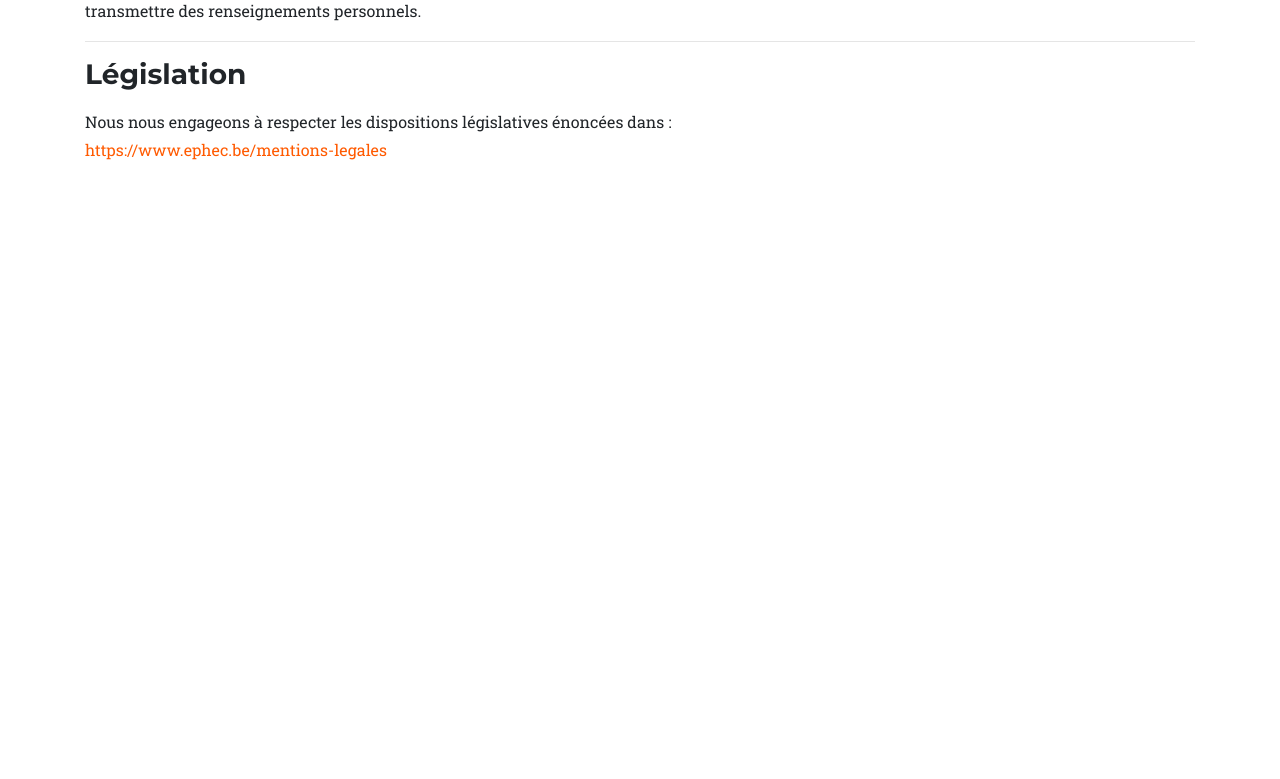
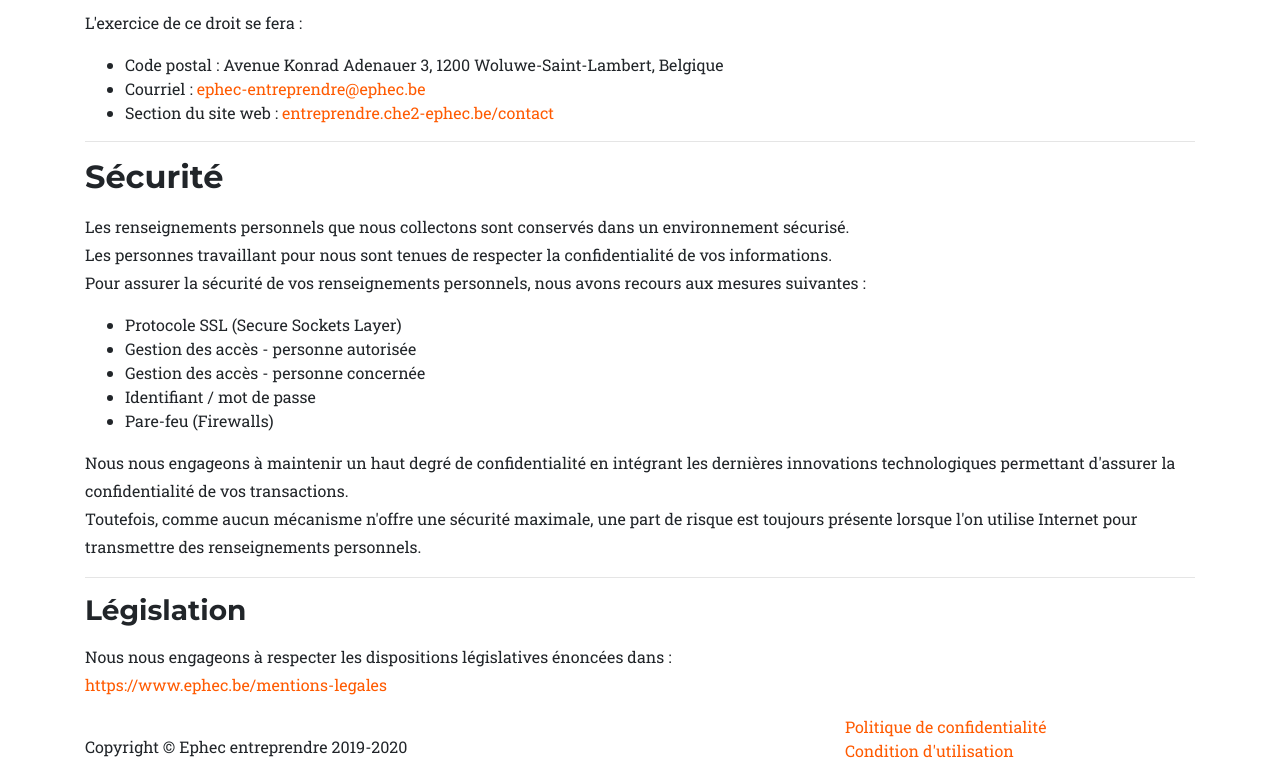
Before and after one commit to hymedbsk/Projet-Web-Groupe-, a Laravel app: page /confidentialite in a window 1280 px wide. Shown: the part 2520-3299 px from the top of the page. Before the commit the page ends 2680 px from the top, so only its background shows below. Run offline with Laravel 8, Linux system fonts and the light colour scheme; some libraries are stand-ins or nearby versions; some web fonts are replaced.

Commit message:
Tweaks on 'Politique de confidentialité'
* Updated design
* Add footer

```diff
--- a/resources/views/confidentialite.blade.php
+++ b/resources/views/confidentialite.blade.php
@@ -1,17 +1,24 @@
 @extends('layouts.app')
 
 @section('content')
-<section class="page-section">
+<header class="masthead">
   <div class="container">
-    <div class="row">
-      <div class="col-lg-12 text-center">
-        <h2 class="section-heading text-uppercase">Politique de confidentialité</h2>
+    <div class="intro-text">
+      <div class="card shadow-lg p-3 mb-5 bg-white rounded">
+        <div class="card-body" >
+          <blockquote class="blockquote mb-0 font-italic">
+            <p>Politique de confidentialité</p>
+          </blockquote>
         </div>
       </div>
+    </div>
+  </div>
+</header>
+
+<div class="container">
   <p><strong>Introduction</strong>
     <br>Devant le développement des nouveaux outils de communication, il est nécessaire de porter une attention particulière à la protection de la vie privée.
-      C'est pourquoi, nous nous engageons à respecter la confidentialité des renseignements personnels que nous collectons.
-    </p>
+    C'est pourquoi, nous nous engageons à respecter la confidentialité des renseignements personnels que nous collectons.</p>
   <hr>
 
   <h3>Collecte des renseignements personnels</h3>
@@ -112,5 +119,43 @@
     <br><a href="https://www.ephec.be/mentions-legales" target="_blank">https://www.ephec.be/mentions-legales</a>
   </p>
 </div>
-</section>
+
+<footer class="footer">
+  <div class="container">
+    <div class="row align-items-center">
+      <div class="col-md-4">
+        <span class="copyright">Copyright &copy; Ephec entreprendre 2019-2020</span>
+      </div>
+      <div class="col-md-4">
+        <ul class="list-inline social-buttons">
+          <li class="list-inline-item">
+          <a href="#">
+            <i class="fab fa-twitter"></i>
+          </a>
+          </li>
+          <li class="list-inline-item">
+          <a href="#">
+            <i class="fab fa-facebook-f"></i>
+          </a>
+          </li>
+          <li class="list-inline-item">
+          <a href="#">
+            <i class="fab fa-linkedin-in"></i>
+          </a>
+          </li>
+        </ul>
+      </div>
+      <div class="col-md-4">
+        <ul class="list-inline quicklinks">
+          <li class="list-inline-item">
+            <a href="confidentialite">Politique de confidentialité</a>
+          </li>
+          <li class="list-inline-item">
+            <a href="cgu">Condition d'utilisation</a>
+          </li>
+        </ul>
+      </div>
+    </div>
+  </div>
+</footer>
 @endsection
```
Lines whose indentation alone changed are shown as unchanged.
